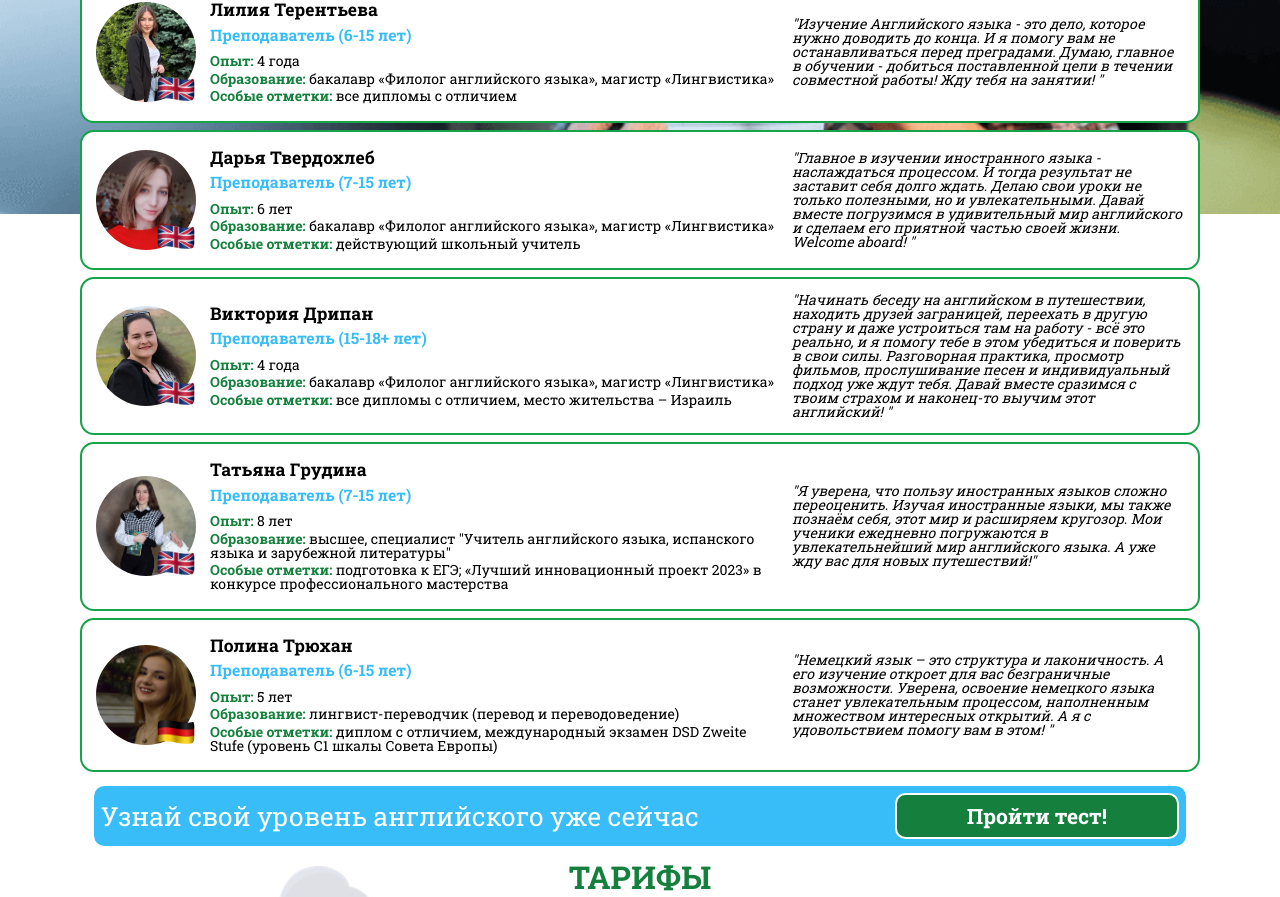
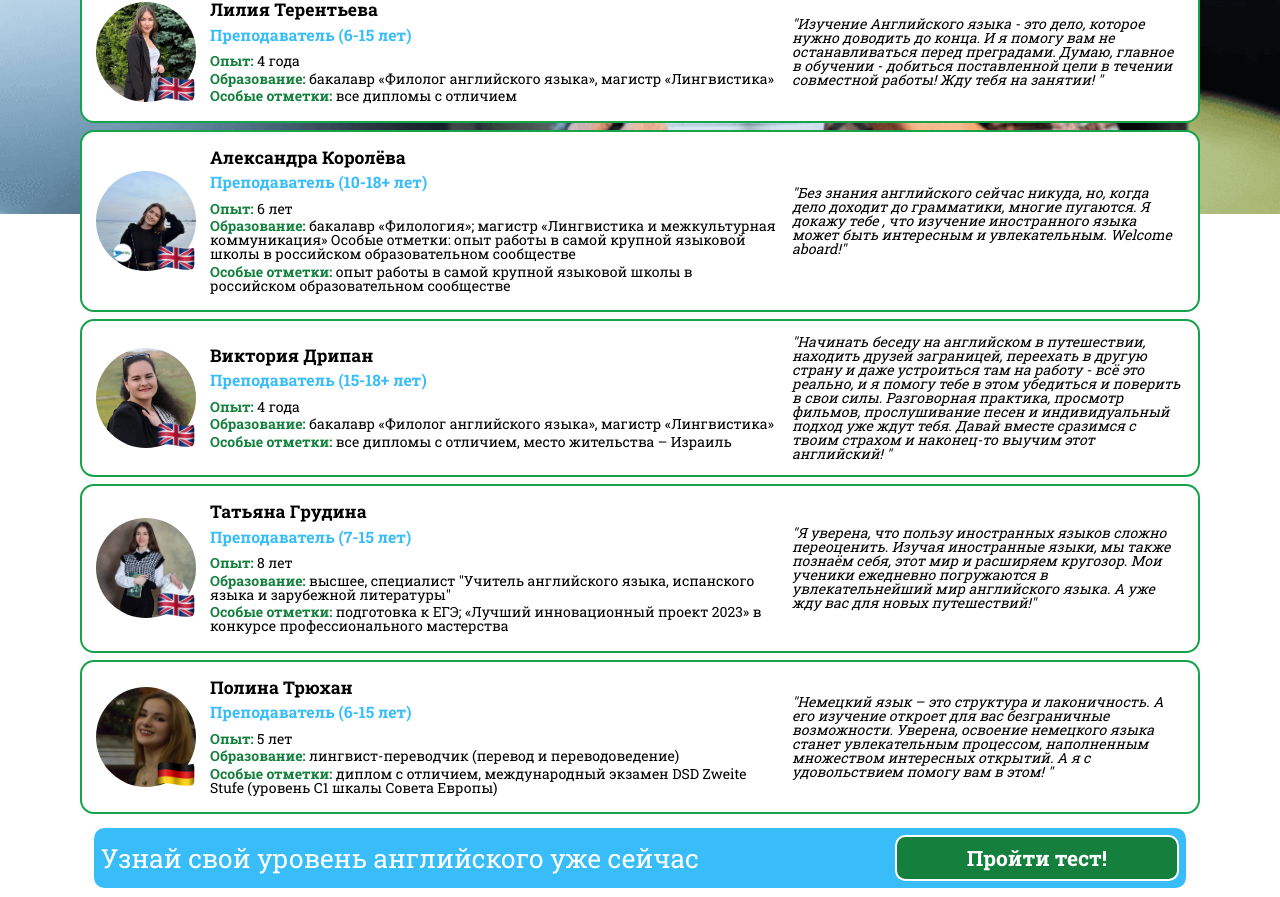
Before and after one commit to dorogan1510/anna-website, a Next.js app: page / in a window 1280 px wide. Shown: the part 2068-2965 px from the top of the page. Built offline with nearby package versions, Linux system fonts and the light colour scheme.

Commit message:
Feature, add new tutor, delete old tutor

```diff
--- a/components/ThirdSection.tsx
+++ b/components/ThirdSection.tsx
@@ -232,10 +232,10 @@ export const ThirdSection = () => {
                                 </div>
                                 <div className='w-full'>
                                     <h4 className='text-center lg:text-left text-xl font-bold'>
-                                        Дарья Твердохлеб
+                                        Александра Королёва{' '}
                                     </h4>
                                     <p className='mb-2 text-lg text-sky-400 font-semibold text-center lg:text-left'>
-                                        Преподаватель (7-15 лет)
+                                        Преподаватель (10-18+ лет)
                                     </p>
                                     <p className='mb-1'>
                                         <span className='font-semibold text-green-700'>
@@ -247,25 +247,28 @@ export const ThirdSection = () => {
                                         <span className='font-semibold text-green-700'>
                                             Образование:{' '}
                                         </span>
-                                        бакалавр «Филолог английского языка»,
-                                        магистр «Лингвистика»
+                                        бакалавр «Филология»; магистр
+                                        «Лингвистика и межкультурная
+                                        коммуникация» Особые отметки: опыт
+                                        работы в самой крупной языковой школы в
+                                        российском образовательном сообществе
                                     </p>
                                     <p className='mb-1'>
                                         <span className='font-semibold text-green-700'>
                                             Особые отметки:{' '}
                                         </span>
-                                        действующий школьный учитель
+                                        опыт работы в самой крупной языковой
+                                        школы в российском образовательном
+                                        сообществе
                                     </p>
                                 </div>
                             </div>
                             <p className='lg:max-w-md italic'>
-                                &quot;Главное в изучении иностранного языка -
-                                наслаждаться процессом. И тогда результат не
-                                заставит себя долго ждать. Делаю свои уроки не
-                                только полезными, но и увлекательными. Давай
-                                вместе погрузимся в удивительный мир английского
-                                и сделаем его приятной частью своей жизни.
-                                Welcome aboard! &quot;
+                                &quot;Без знания английского сейчас никуда, но,
+                                когда дело доходит до грамматики, многие
+                                пугаются. Я докажу тебе , что изучение
+                                иностранного языка может быть интересным и
+                                увлекательным. Welcome aboard!&quot;
                             </p>
                         </div>
                         <div className='mb-2 p-4 flex flex-col lg:flex-row justify-between items-start gap-4 lg:items-center bg-white rounded-2xl border-2 border-green-600 '>
```
Also changed, not shown: public/img/4-section/3.jpg.
